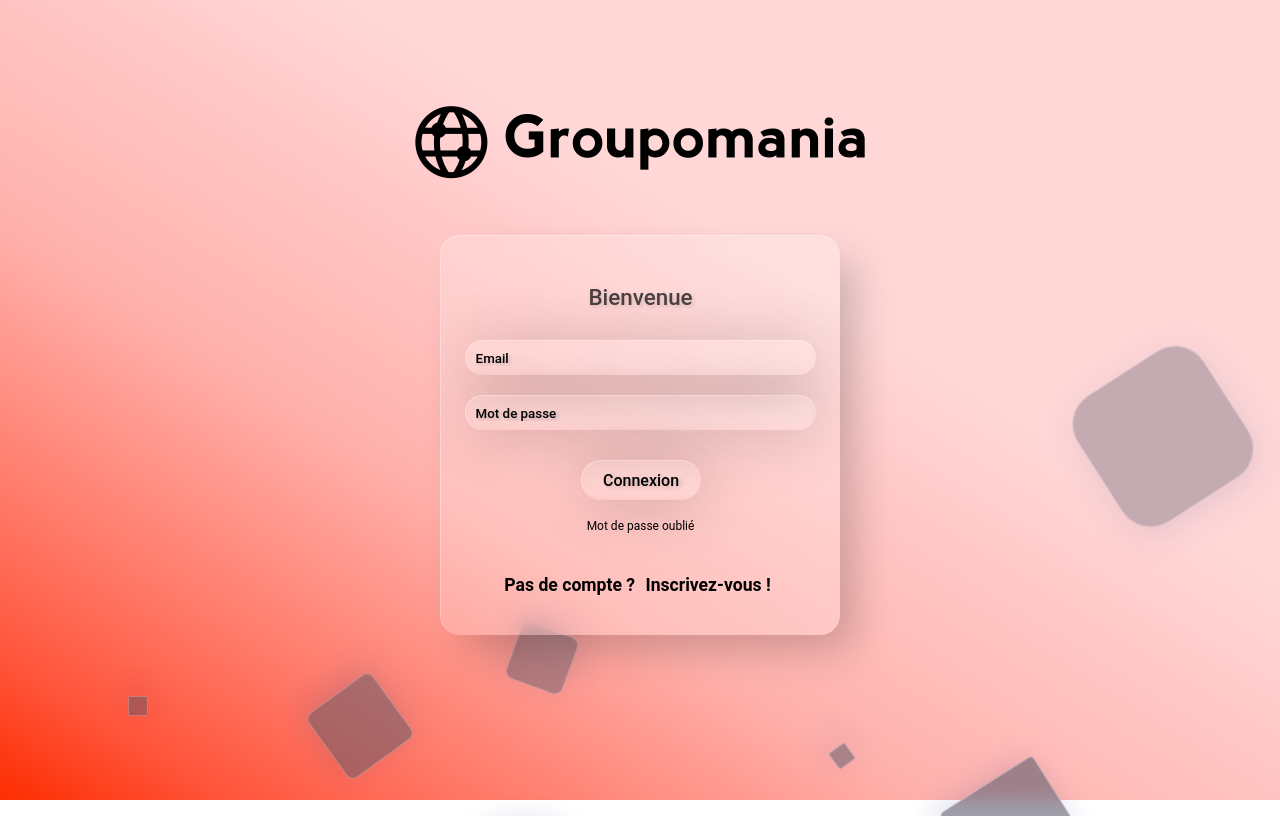
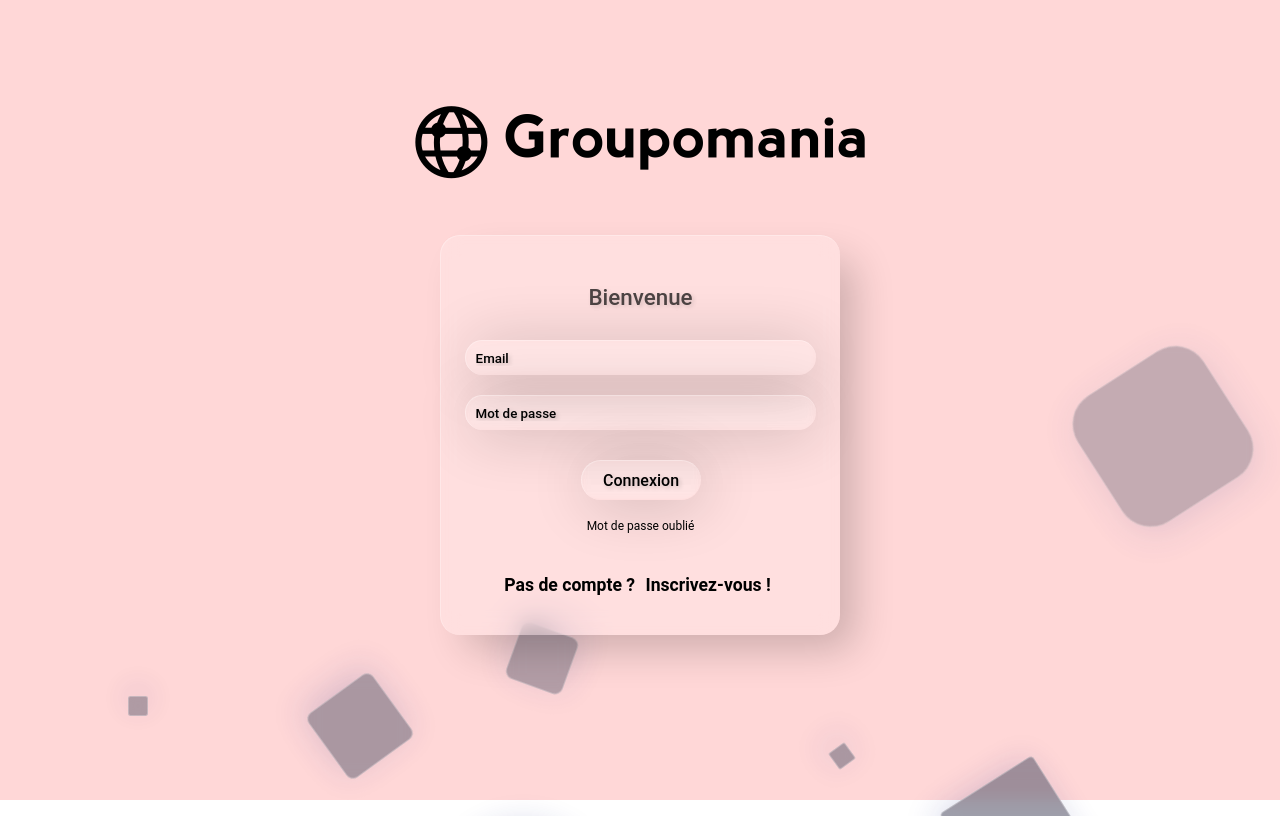
Before and after one commit to Michaelbr-Dev/P7-frontend, a Vue app: page /login in a window 1280 px wide. Built offline with nearby package versions, Linux system fonts and the light colour scheme.

Commit message:
💄 Change background gradient to background color.

```diff
--- a/src/views/Login.vue
+++ b/src/views/Login.vue
@@ -50,21 +50,7 @@ export default {
 </script>
 <style lang="scss" scoped>
 .area {
-  background-image: linear-gradient(
-    to right top,
-    #fd2d01,
-    #ff553b,
-    #ff7664,
-    #ff9489,
-    #ffb1ac,
-    #ffbebb,
-    #ffcac9,
-    #ffd7d7,
-    #ffd7d7,
-    #ffd7d7,
-    #ffd7d7,
-    #ffd7d7
-  );
+  background-color: #ffd7d7;
   width: 100%;
   height: 100vh;
 }
```
